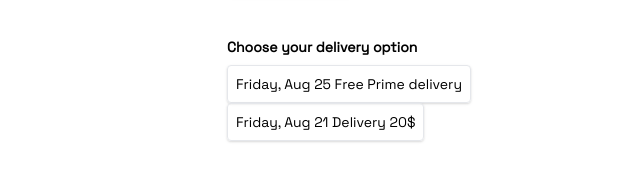
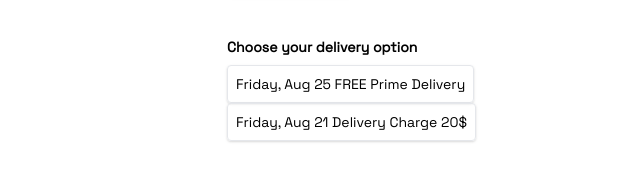
Before and after one commit to kaziragib18/Macbook-interactive-cart, a plain HTML site: page index.html in a window 1280 px wide. Shown: the part 541-719 px from the top of the page, 413-1053 px from the left. Drawn offline with nearby package versions, Linux system fonts and the light colour scheme.

Commit message:
html typo fix

```diff
--- a/index.html
+++ b/index.html
@@ -78,11 +78,11 @@
                             <h2 class="font-bold text-sm mb-2">Choose your delivery option</h2>
                             <button id="free"
                                 class="p-2 text-sm border border-gray-200 shadow hover:shadow-lg rounded hover:bg-gray-400">
-                                Friday, Aug 25 Free Prime delivery
+                                Friday, Aug 25 FREE Prime Delivery
                             </button>
                             <button id="fast"
                                 class="p-2 text-sm border border-gray-200 shadow hover:shadow-lg rounded hover:bg-gray-400">
-                                Friday, Aug 21 Delivery 20$
+                                Friday, Aug 21 Delivery Charge 20$
                             </button>
                         </div>
                     </div>
```
